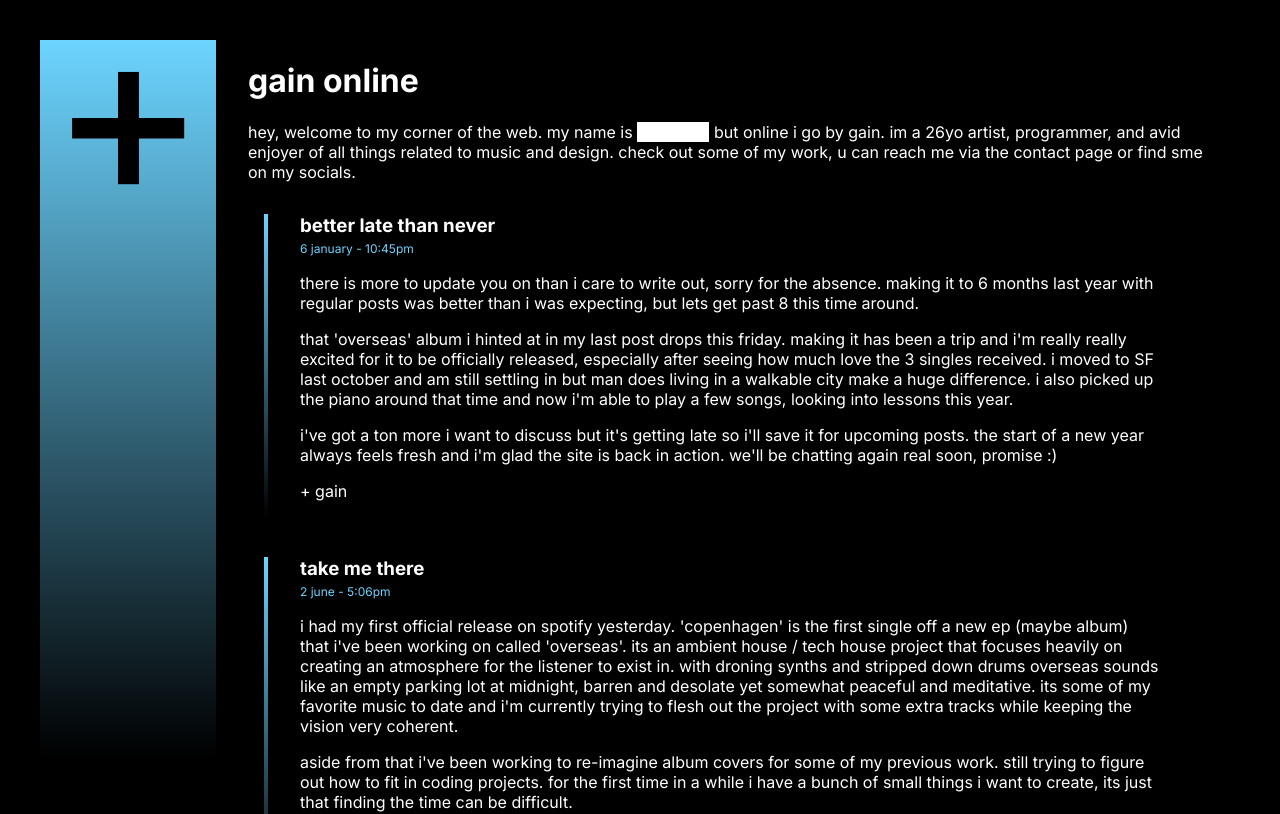
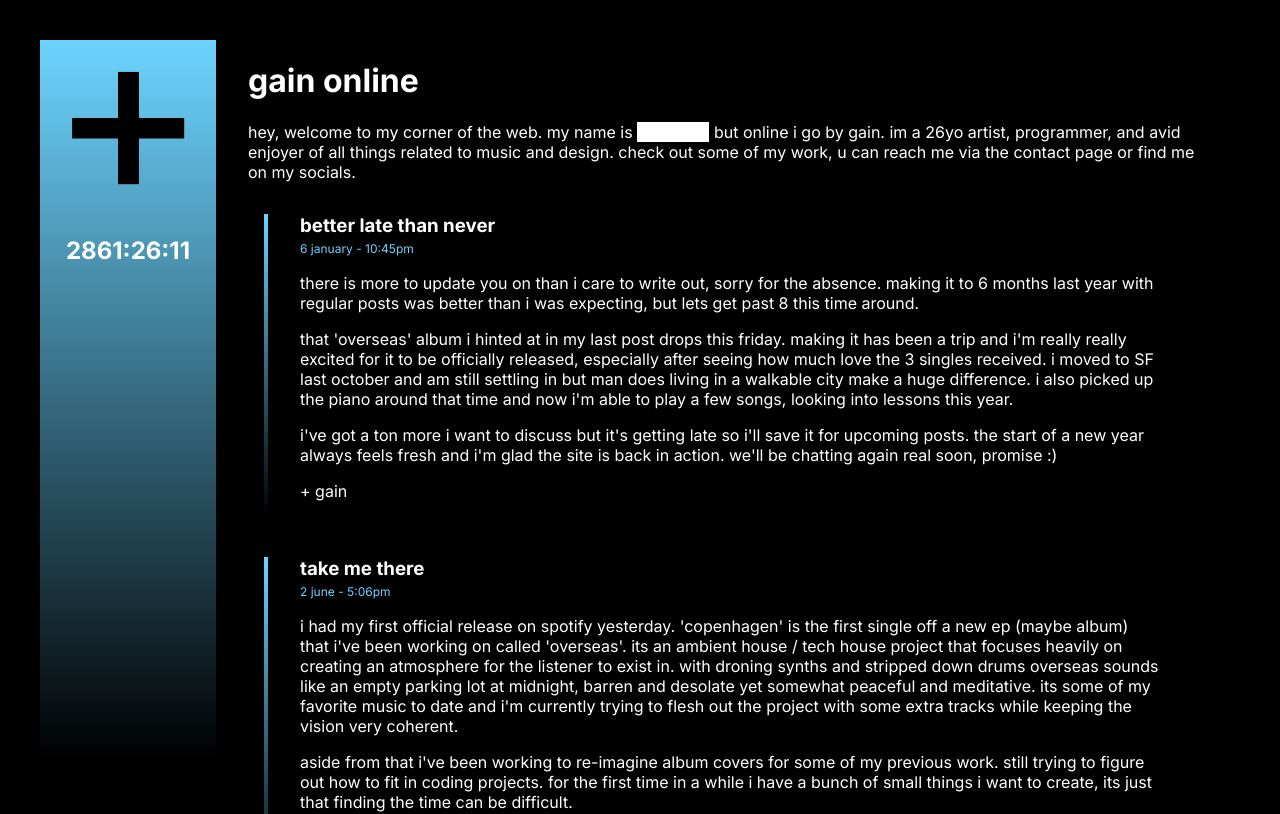
Before and after one commit to hharris56/gain.online, a Next.js app: page /home in a window 1280 px wide. Shown: the top 814 px of the page. Built offline with nearby package versions, Linux system fonts and the light colour scheme.

Commit message:
overseas page

```diff
--- a/src/app/audio/deeperStill/page.tsx
+++ b/src/app/audio/deeperStill/page.tsx
@@ -16,7 +16,7 @@ export default function DeeperStill(){
 
     return (
         <div className={"album-page-container" + (isMobile ? " album-page-mobile" : "")}>
-            <BackButton route="/audio" />
+            {/* <BackButton route="/audio" /> */}
             {isMobile && <img
                 src={"/art/albums/deeper still/deeper still album cover.png"}
                 className="album-image"
--- a/src/app/audio/page.tsx
+++ b/src/app/audio/page.tsx
@@ -41,6 +41,12 @@ export default function AudioPage(){
             </div> */}
             {selected == releases &&
                 <div className={"albums-container" + (isMobile? "-mobile" : "")}>
+                    <Album
+                        cover="/art/albums/overseas/overseas cover.jpg"
+                        title="overseas"
+                        year={2025}
+                        route="overseas"
+                    />
                     <Album
                         cover="/art/albums/binary sky/binary sky cover.jpg"
                         title="binary sky"
--- a/src/app/home/page.tsx
+++ b/src/app/home/page.tsx
@@ -7,7 +7,7 @@ export default function Home() {
     <div style={{minWidth: "var(--content-width)"}}>
       <h1>gain online</h1>
       <div style={{marginBottom: "2rem"}}>
-        hey, welcome to my corner of the web. my name is <mark style={{backgroundColor: "var(--primary-text-color)", color: "var(--primary-text-color)"}}>u thought</mark> but online i go by gain. im a 26yo artist, programmer, and avid enjoyer of all things related to music and design. check out some of my work, u can reach me via the contact page or find sme on my socials.
+        hey, welcome to my corner of the web. my name is <mark style={{backgroundColor: "var(--primary-text-color)", color: "var(--primary-text-color)"}}>u thought</mark> but online i go by gain. im a 26yo artist, programmer, and avid enjoyer of all things related to music and design. check out some of my work, u can reach me via the contact page or find me on my socials.
       </div>
       {/* <h2 style={{marginBottom: "0rem", textAlign: "center"}}><i>++</i> whats new? <i>++</i></h2> */}
       <div className="home-content-container">
--- a/src/components/header/header.tsx
+++ b/src/components/header/header.tsx
@@ -2,11 +2,44 @@
 import "./header.css"
 import { Navbar, VerticalNavbar } from "../navbar/navbar"
 import { DesktopLogo } from "../logo/logo"
-import { useState } from "react"
+import { useState, useEffect, useCallback } from "react"
+import Link from "next/link"
 import DropdownButton from "../buttons/dropdownButton"
 
 function Header(props: any){
   const [isExpanded, setExpanded] = useState(false)
+
+      // start
+      const releaseDate = new Date("January 10, 2025 09:00:00")
+      const [time, setTime] = useState(new Date());
+
+      const refreshClock = useCallback(() => {
+          setTime(new Date());
+      }, [setTime]);
+
+      useEffect(() => {
+          const timerID = setInterval(refreshClock, 1000);
+          return function cleanup() {
+              clearInterval(timerID);
+          };
+      }, [refreshClock]);
+
+      const formatTime = (dt: Date) => {
+          let TwoString = (num: number) => {
+              let str = num.toString()
+              if (str.length < 2) return "0" + str
+              else return str
+          }
+          let difference = releaseDate.getTime() - time.getTime()
+          let hours = Math.floor(difference / 1000 / 60 / 60)
+          difference = difference - (hours * 1000 * 60 * 60)
+          let minutes = Math.floor((difference) / 1000 / 60)
+          difference = difference - (minutes * 1000 * 60)
+          let seconds = Math.floor((difference) / 1000)
+          return `${TwoString(hours)}:${TwoString(minutes)}:${TwoString(seconds)}`
+      }
+
+      // end
 
     return (
         // HORIZONTAL HEADER
@@ -24,6 +57,9 @@ function Header(props: any){
             {/* <img src="/logos/logo black.png" className="header-logo"/> */}
             {/* <img src="/logos/cloud logo blank.png" className="cloud-logo"/> */}
           </div>
+          <Link href="/audio/overseas" style={{width: "100%", textAlign: "center"}}>
+            <h2>{formatTime(time)}</h2>
+          </Link>
           <VerticalNavbar expanded={isExpanded}/>
         </div>
     )
--- a/src/components/header/mobileHeader.tsx
+++ b/src/components/header/mobileHeader.tsx
@@ -49,11 +49,13 @@ export default function MobileHeader(props: any){
                 // href="/"
                 className="mobile-header-online">
                     {/* <a style={{fontSize: "1.5rem"}}>gain.<b>online</b></a> */}
-                    <div style={{fontSize: "1.5rem"}}><b>{
+                    <Link
+                        href="/audio/overseas"
+                        style={{fontSize: "1.5rem"}}><b>{
                         releaseDate.getTime() - time.getTime() > 1000 ?
                         formatTime(time)
                         : "online"}
-                    </b></div>
+                    </b></Link>
                     {/* <div style={{fontSize: "1.5rem"}}><b>online</b></div> */}
                     {/* <div style={{fontSize: "0.75rem", marginLeft: "1rem", marginTop: "-.3rem"}}>sound seeker</div> */}
                 </div>
```
Also changed, not shown: src/app/audio/overseas/page.tsx (added, +31 -0 lines), 1 other file (tests, documents, lock files or other folders).
